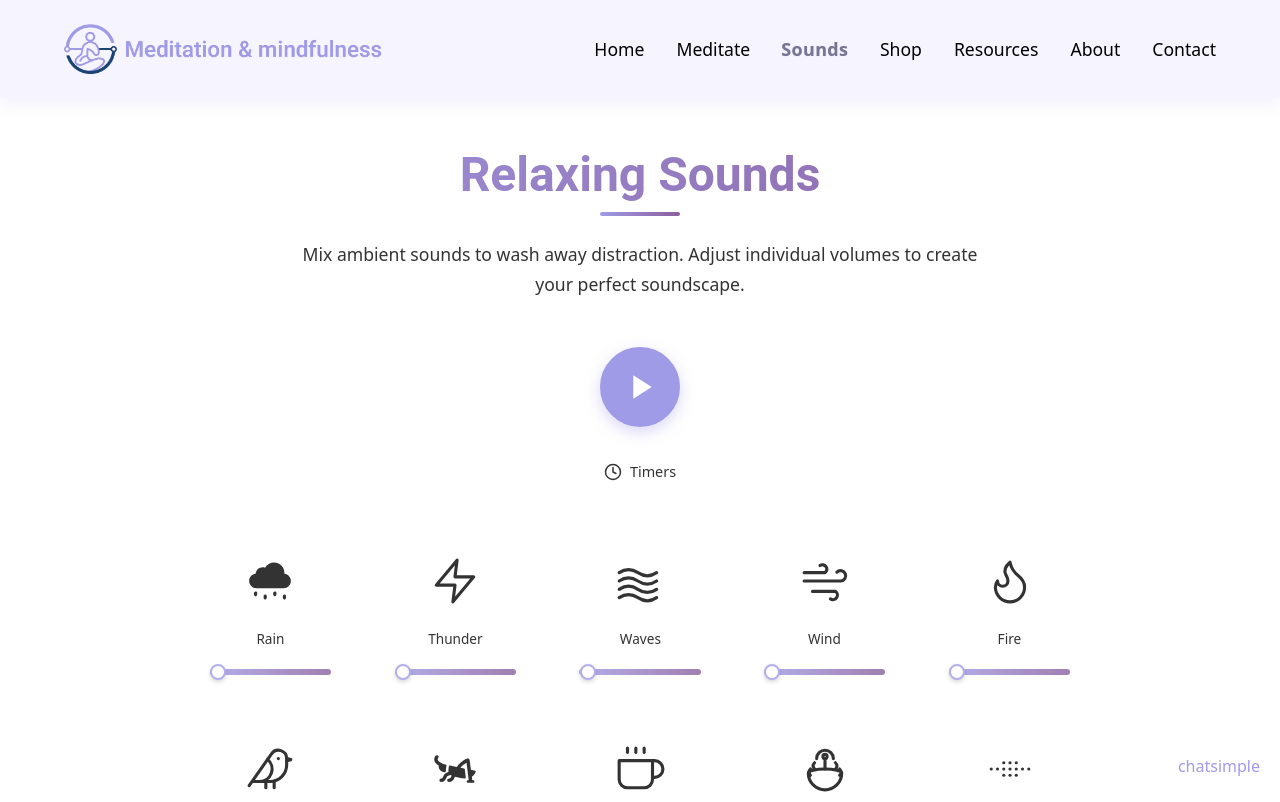
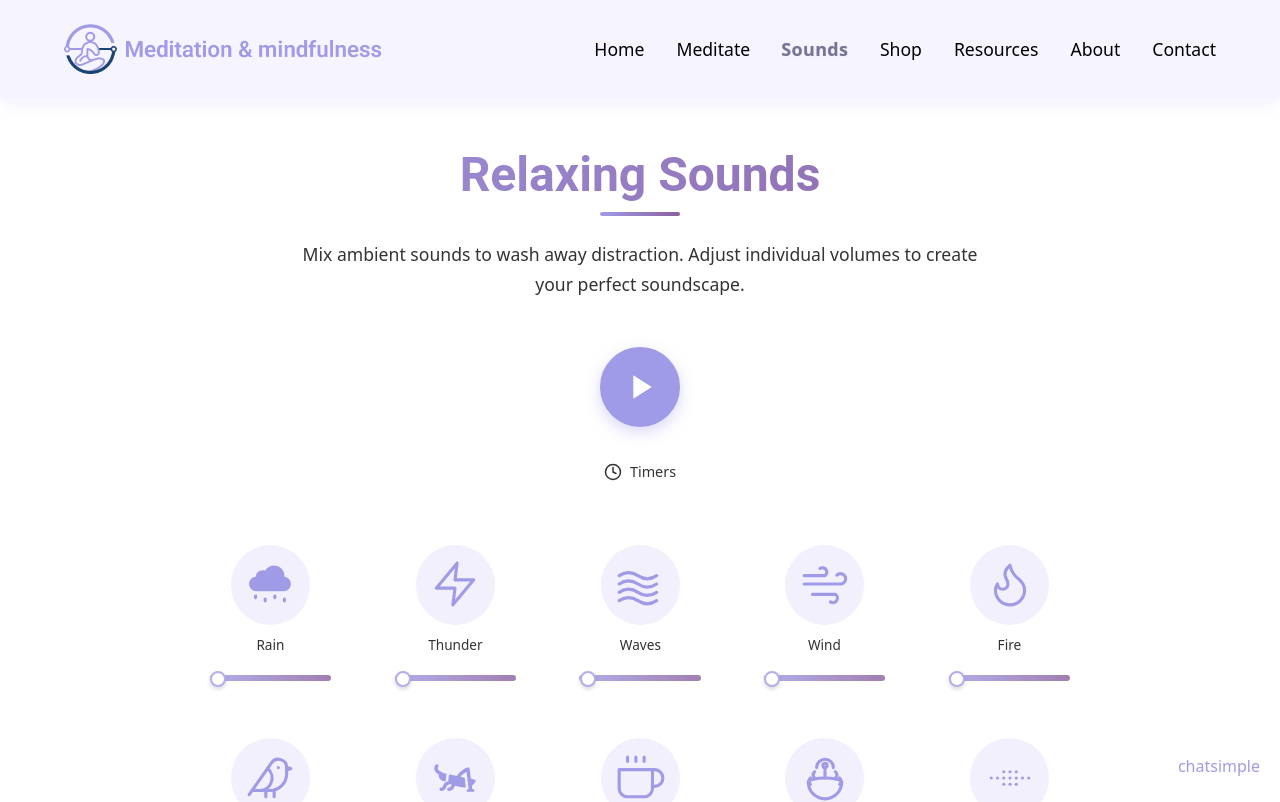
Before and after one commit to wizkie02/mm4all.new, a React (Vite) app: page /sounds in a window 1280 px wide. Shown: the top 802 px of the page. Built offline with nearby package versions, Linux system fonts and the light colour scheme.

Commit message:
chore: color edited

```diff
--- a/src/pages/Sounds.jsx
+++ b/src/pages/Sounds.jsx
@@ -950,19 +950,17 @@ const SoundControlCard = styled(motion.div)`
 `;
 
 const IconWrapper = styled.div`
-  padding: 0.6rem; /* Adjusted padding */
+  padding: 0.8rem; /* Adjusted padding */
   margin-bottom: 0.6rem;
   border-radius: 50%;
   transition: all 0.2s ease;
   color: ${(props) =>
-    props.isActive
-      ? "var(--primary-color, #8a2be2)"
-      : "var(--text-light, #ccc)"};
+    props.isActive ? "var(--tertiary-color)" : "var(--primary-color)"};
   border: 2px solid transparent; // Border removed, background indicates active
   background-color: ${(props) =>
     props.isActive
-      ? "rgba(var(--primary-color-rgb, 138, 43, 226), 0.15)"
-      : "transparent"};
+      ? "rgba(var(--primary-color-rgb, 138, 43, 226), 0.5)"
+      : "rgba(var(--primary-color-rgb, 138, 43, 226), 0.15)"};
   cursor: pointer; /* Icon is now the clickable toggle */
 
   svg {
```
